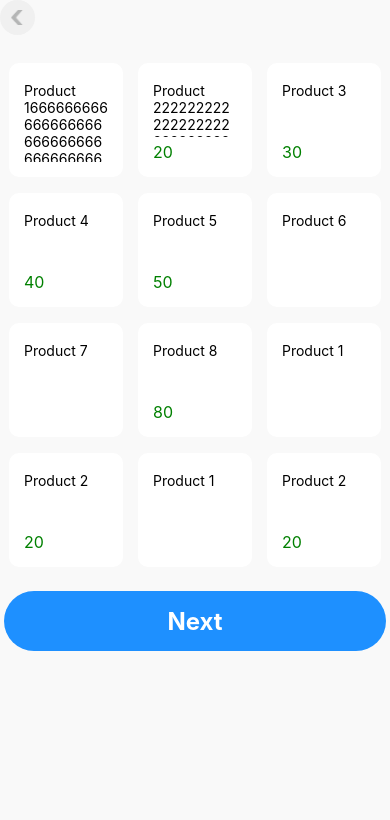
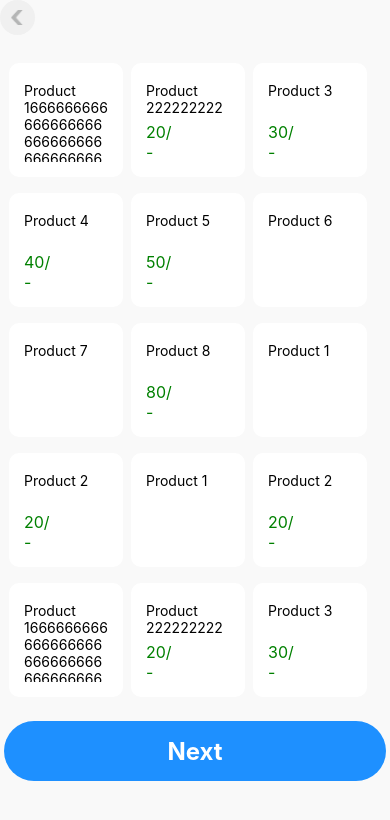
Before and after one commit to PrernaBadwane/OnMarketBusiness, a React Native app: screen /Billing in a window 390 px wide. Shown: the top 820 px of the page. Built offline with nearby package versions, Linux system fonts and the light colour scheme.

Commit message:
updating frontend

```diff
--- a/App.tsx
+++ b/App.tsx
@@ -12,6 +12,8 @@ import Billing from './screens/Billing';
 import AddNewCoin from './screens/AddNewCoin';
 import AddNewCategory from './screens/AddNewCategory';
 import GenerateBill from './screens/GenerateBill';
+import Oreders from './screens/Oreders';
+import Products from './screens/Products';
 
 const Stack = createNativeStackNavigator<RootStackPramList>();
 
@@ -22,6 +24,8 @@ export type RootStackPramList = {
   AddNewCoin: undefined;
   AddNewCategory: undefined;
   GenerateBill: undefined;
+  Orders:undefined;
+  Products:undefined;
 };
 
 const App = () => {
@@ -61,6 +65,16 @@ const App = () => {
           component={GenerateBill}
           options={{headerShown: false}}
         />
+        <Stack.Screen
+          name="Orders"
+          component={Oreders}
+          options={{headerShown: false}}
+        />
+        <Stack.Screen
+          name="Products"
+          component={Products}
+          options={{headerShown: false}}
+        />
       </Stack.Navigator>
     </NavigationContainer>
   );
--- a/package.json
+++ b/package.json
@@ -15,6 +15,7 @@
     "@react-navigation/stack": "^6.3.29",
     "react": "18.2.0",
     "react-native": "0.74.1",
+    "react-native-gesture-handler": "^2.16.2",
     "react-native-safe-area-context": "^4.10.1",
     "react-native-screens": "^3.31.1",
     "react-native-svg": "^15.2.0"
--- a/screens/Dashboard.tsx
+++ b/screens/Dashboard.tsx
@@ -14,7 +14,8 @@ import {RootStackPramList} from '../App';
 
 type DashboardProps = NativeStackScreenProps<RootStackPramList>;
 
-const Dashboard: React.FC<DashboardProps> = ({ navigation }) => {
+
+const Dashboard = ({ navigation }:DashboardProps) => {
   const vendorName: string = 'vendor';
   const visit: number = 0;
 
@@ -27,12 +28,12 @@ const Dashboard: React.FC<DashboardProps> = ({ navigation }) => {
     {
       id: '2',
       name: 'View Products',
-      onPress: () => navigation.navigate('Dashboard'),
+      onPress: () => navigation.navigate('Products'),
     },
     {
       id: '3',
       name: 'Order',
-      onPress: () => navigation.navigate('Dashboard'),
+      onPress: () => navigation.navigate('Orders'),
     },
     {
       id: '4',
--- /dev/null
+++ b/screens/Oreders.tsx
@@ -0,0 +1,14 @@
+import { StyleSheet, Text, View } from 'react-native'
+import React from 'react'
+
+const Oreders = () => {
+  return (
+    <View>
+      <Text style={{color:'black'}}>Oreders</Text>
+    </View>
+  )
+}
+
+export default Oreders
+
+const styles = StyleSheet.create({})
--- /dev/null
+++ b/screens/Products.tsx
@@ -0,0 +1,14 @@
+import { StyleSheet, Text, View } from 'react-native'
+import React from 'react'
+
+const Products = () => {
+  return (
+    <View>
+      <Text style={{color:'black'}}>Products</Text>
+    </View>
+  )
+}
+
+export default Products
+
+const styles = StyleSheet.create({})
--- a/screens/SelectionItem.tsx
+++ b/screens/SelectionItem.tsx
@@ -1,26 +1,16 @@
-import React, {useState, useEffect} from 'react';
-import {
-  SafeAreaView,
-  FlatList,
-  StyleSheet,
-  Text,
-  TouchableOpacity,
-  View,
-  TextInput,
-  ScrollView,
-} from 'react-native';
+import React, { useState, useEffect } from 'react';
+import { SafeAreaView, FlatList, StyleSheet, Text, TouchableOpacity, View, TextInput, ScrollView } from 'react-native';
 
 interface Product {
   id: string;
   product: string;
   price: number;
 }
+
 interface ItemProps {
   item: Product;
   onPress: (product: Product) => void;
-  onRemove: (productId: string) => void; // Assuming productId is a string
 }
-
 const DATA: Product[] = [
   {id: '1', product: 'Product 166666666666666666666666666666666666666666666666666666666666666666666666666666666666666666666', price: 0},
   {id: '2', product: 'Product 222222222222222222222222222222222222222222222222222222222222222222222222222222222222222222222222222222222222222222222222', price: 20},
@@ -34,35 +24,32 @@ const DATA: Product[] = [
   {id: '2', product: 'Product 2', price: 20},
   {id: '1', product: 'Product 1', price: 0},
   {id: '2', product: 'Product 2', price: 20},
+  {id: '1', product: 'Product 166666666666666666666666666666666666666666666666666666666666666666666666666666666666666666666', price: 0},
+  {id: '2', product: 'Product 222222222222222222222222222222222222222222222222222222222222222222222222222222222222222222222222222222222222222222222222', price: 20},
+  {id: '3', product: 'Product 3', price: 30},
+]
 
-];
+const Item: React.FC<ItemProps> = ({ item, onPress }) => {
+  // State for custom price input
+  const [inputPrice, setInputPrice] = useState('');
 
-
-
-interface ItemProps {
-  item: Product;
-  onPress: (product: Product) => void;
-}
-
-const Item: React.FC<ItemProps> = ({item, onPress}) => {
-  // custom price input
-  const [inputPrice, setInputPrice] = useState('');
+  // Function to handle changes in the price input
   const handleInputChange = (text: string) => {
     setInputPrice(text);
   };
 
-  // handle on onpess event to add item in cart
+  // Function to handle pressing the item
   const handlePress = () => {
     if (item.price > 0) {
       onPress(item);
     }
   };
 
-  //  handle on onpess event to add item in cart if price of product is not predefined
+  // Function to handle adding item to cart with custom price
   const handleAddToCart = () => {
     const price = parseFloat(inputPrice);
     if (!isNaN(price) && price > 0) {
-      const productWithPrice: Product = {...item, price};
+      const productWithPrice: Product = { ...item, price };
       onPress(productWithPrice);
       setInputPrice('');
     }
@@ -70,37 +57,23 @@ const Item: React.FC<ItemProps> = ({item, onPress}) => {
 
   return (
     <TouchableOpacity onPress={handlePress} style={styles.item}>
-      <ScrollView >
-            <Text style={{color: 'black', width:'100%', marginVertical:4}}>{item.product}</Text>
+      <ScrollView>
+        <Text style={{ color: 'black', width: '100%', marginVertical: 4 }}>{item.product}</Text>
       </ScrollView>
       {item.price > 0 ? (
-        <Text style={styles.price}>{item.price}</Text>
-      ) : // <View style={styles.inputContainer}>
-      //   <TextInput
+        <Text style={styles.price}>{item.price}/-</Text>
+      ) : (
 
-      //     cursorColor="#9BDDFF"
-      //     placeholder="price"
-      //     placeholderTextColor="#b2b2b2"
-      //     style={styles.inputField2}
-      //     value={inputPrice}
-      //     onChangeText={handleInputChange}
-      //     keyboardType='numeric'
-      //   />
-      //   <TouchableOpacity onPress={handleAddToCart} style={styles.addButton}>
-      //     <Text style={styles.addButtonText}>Add</Text>
-      //   </TouchableOpacity>
-      // </View>
-      null}
+        null
+      )}
     </TouchableOpacity>
   );
 };
 
-// ################################################################  REMOVE FUNCTION HAS BUS AS (need uniqur id for each)
-
 const SelectionItem: React.FC = () => {
   const [cart, setCart] = useState<Product[]>([]);
-  const [payableAmount, setPayableAmount] = useState('');
   const [totalAmount, setTotalAmount] = useState(0);
+  const [payAmount, setPayAmount]=useState();
 
   // Function to remove an item from the cart by ID
   const removeItemFromCart = (productId: string) => {
@@ -114,67 +87,66 @@ const SelectionItem: React.FC = () => {
     setTotalAmount(newTotalAmount);
   }, [cart]);
 
-  // Render item function
-  const renderItem: ({item}: {item: Product}) => JSX.Element = ({item}) => (
-    <Item
-      item={item}
-      onPress={product => {
+  // Function to handle pressing the item in the list
+  const handlePressItem = (product: Product) => {
     setCart([...cart, product]);
-      }}
-      onRemove={productId => {
-        removeItemFromCart(productId);
-      }}
-    />
-  );
+  };
 
   return (
     <SafeAreaView style={styles.container}>
+      <View>
       <FlatList
         data={DATA}
-        renderItem={renderItem}
+        renderItem={({ item }) => (
+          <Item
+            item={item}
+            onPress={handlePressItem}
+          />
+        )}
         keyExtractor={item => item.id}
         numColumns={3}
-        columnWrapperStyle={styles.columnWrapper}
       />
+    </View>
 
+      {/* Display the cart */}
       <FlatList
         data={cart}
-        renderItem={({item}) => (
+        renderItem={({ item }) => (
           <View style={styles.cartItem}>
             <ScrollView horizontal={true}>
-            <Text style={{color: 'black', width:'100%', marginVertical:4}}>{item.product}</Text>
+              <Text style={{ color: 'black', width: '100%', marginVertical: 4 }}>{item.product}</Text>
             </ScrollView>
             <View style={styles.itemProperty}>
-              <Text style={{color: 'black'}}>{item.price}</Text>
+              <Text style={{ color: 'black', marginHorizontal:8 }}>{item.price}/-</Text>
               <TouchableOpacity onPress={() => removeItemFromCart(item.id)}>
-                <Text style={{color: 'red'}}>Remove</Text>
+                <Text style={{ color: 'red' }}>Remove</Text>
               </TouchableOpacity>
             </View>
           </View>
         )}
         keyExtractor={item => item.id}
       />
-      <View>
-        {totalAmount > 0 ? (
+
+      {/* Display total amount and payable amount */}
+      {totalAmount > 0 && (
         <View>
           <View style={styles.amountBlock}>
             <Text style={styles.amount}>Total Amount:</Text>
-              <Text style={[styles.amount, {width: '40%'}]}>{totalAmount}</Text>
+            <Text style={[styles.amount, { width: '40%' }]}>{totalAmount}/-</Text>
           </View>
           <View style={styles.amountBlock}>
-              <Text style={styles.amount}>Pay Amount:{}</Text>
+            <Text style={styles.amount}>Pay Amount:</Text>
             <TextInput
-                onChangeText={setPayableAmount}
-                value={payableAmount}
+              value={payAmount}
               cursorColor="#9BDDFF"
               placeholder="Amount"
               placeholderTextColor="#b2b2b2"
               style={styles.inputField}
+              keyboardType='numeric'
             />
           </View>
         </View>
-        ) : null}
-      </View>
+      )}
     </SafeAreaView>
   );
 };
@@ -251,7 +223,7 @@ const styles = StyleSheet.create({
   itemProperty: {
     flexDirection: 'row',
     gap: 8,
-    marginHorizontal:10
+    marginHorizontal: 10,
   },
   amountBlock: {
     flex: 1,
@@ -294,7 +266,22 @@ const styles = StyleSheet.create({
     fontSize: 18,
     fontWeight: '600',
   },
-
+  pagination: {
+    flexDirection: 'row',
+    justifyContent: 'center',
+    marginVertical: 10,
+  },
+  pageIndicator: {
+    width: 10,
+    height: 10,
+    borderRadius: 5,
+    backgroundColor: 'gray',
+    marginHorizontal: 5,
+  },
+  activePageIndicator: {
+    backgroundColor: 'blue',
+  },
 });
 
+
 export default SelectionItem;
```
Also changed, not shown: 1 other file (tests, documents, lock files or other folders). Lines whose indentation alone changed are shown as unchanged.
